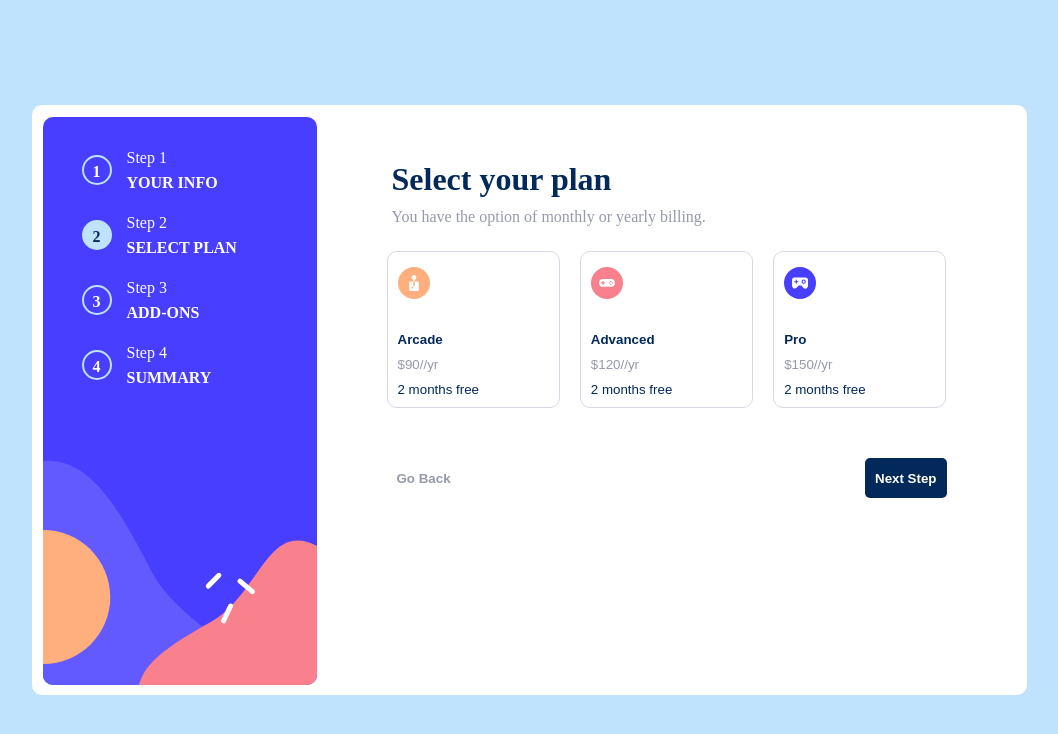
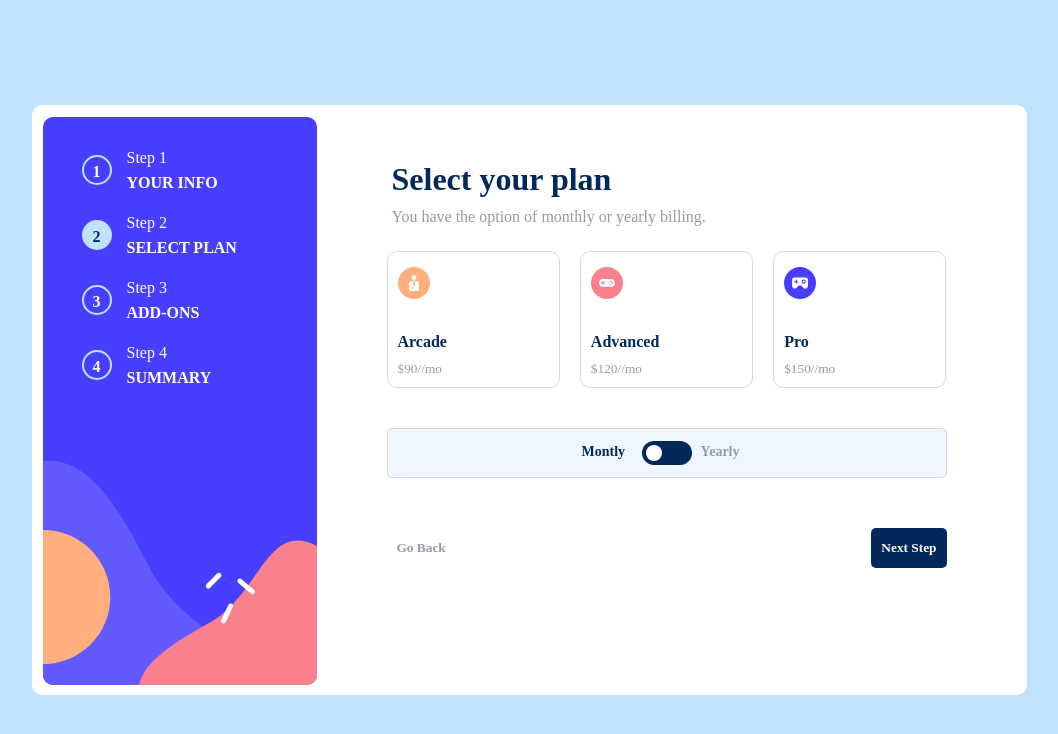
Before and after one commit to andreeaorian/multi-step-form, a React (Create React App) app: page / in a window 1280 px wide. Both pictures are taken after a click on the button "Next Step". Shown: the top 734 px of the page, without its empty margins (111-1169 px from the left). Built offline with nearby package versions, Linux system fonts and the light colour scheme; the HTML template or start-up script is replaced by a standard one.

Commit message:
Add billing type toogle

```diff
--- a/src/App.scss
+++ b/src/App.scss
@@ -125,7 +125,7 @@
 					}
 				}
 
-				.step2 {
+				.step2-plans {
 					display: flex;
 					flex-direction: row;
 					justify-content: space-between;
@@ -149,6 +149,8 @@
 							color: $marine_blue;
 							font-weight: bold;
 							padding-top: 10px;
+							font-size: 16px;
+							font-weight: bold;
 						}
 
 						.plan-price {
@@ -162,8 +164,87 @@
 						}
 					}
 				}
+
+				.step2-billing {
+					height: 50px;
+					margin: 20px 0;
+					border: 1px solid $light_gray;
+					border-radius: 5px;
+					background-color: $magnolia;
+					display: flex;
+					justify-content: center;
+					align-items: center;
+
+					.billing-toggle {
+						position: relative;
+						display: inline-block;
+						width: 50px;
+						height: 24px;
+
+						.billing-monthly {
+							font-weight: bold;
+							font-size: 14px;
+							position: absolute;
+							top: 3px;
+							left: -60px;
+						}
+
+						.billing-yearly {
+							position: absolute;
+							top: 3px;
+							right: -48px;
+							font-weight: bold;
+							font-size: 14px;
+						}
+
+						.blue {
+							color: $marine_blue;
+						}
+
+						.gray {
+							color: $cool_gray;
+						}
+
+						.billing-toggle-input {
+							display: none;
+
+							&:checked + .billing-toggle-handler {
+								&::before {
+									-webkit-transform: translateX(26px);
+									-ms-transform: translateX(26px);
+									transform: translateX(26px);
+								}
+							}
+						}
+
+						.billing-toggle-handler {
+							position: absolute;
+							cursor: pointer;
+							top: 0;
+							left: 0;
+							right: 0;
+							bottom: 0;
+							background-color: $marine_blue;
+							-webkit-transition: 0.4s;
+							transition: 0.4s;
+							border-radius: 34px;
+
+							&::before {
+								position: absolute;
+								content: "";
+								height: 16px;
+								width: 16px;
+								left: 4px;
+								bottom: 4px;
+								background-color: $white;
+								-webkit-transition: 0.4s;
+								transition: 0.4s;
+								border-radius: 50%;
+							}
+						}
+					}
+				}
 			}
-
 			.form-buttons {
 				display: flex;
 				flex-direction: row;
--- a/src/components/Form/step2Content.js
+++ b/src/components/Form/step2Content.js
@@ -1,20 +1,59 @@
-import React from "react";
+import React, { useState } from "react";
 import { PlanBox } from "./planBox";
 import { ReactComponent as ArcadeIcon } from "../../assets/img/icon-arcade.svg";
 import { ReactComponent as AdvancedIcon } from "../../assets/img/icon-advanced.svg";
 import { ReactComponent as ProIcon } from "../../assets/img/icon-pro.svg";
 
 export function Step2Content() {
+	const [isYearlyBilling, setIsYearlyBilling] = useState(false);
+	const changeBilling = () => {
+		setIsYearlyBilling((prevState) => {
+			return !prevState;
+		});
+	};
+
 	return (
-		<div className="step2">
-			<PlanBox icon={ArcadeIcon} title="Arcade" price={90} isYearly={true} />
-			<PlanBox
-				icon={AdvancedIcon}
-				title="Advanced"
-				price={120}
-				isYearly={true}
-			/>
-			<PlanBox icon={ProIcon} title="Pro" price={150} isYearly={true} />
+		<div>
+			<div className="step2-plans">
+				<PlanBox
+					icon={ArcadeIcon}
+					title="Arcade"
+					price={90}
+					isYearly={isYearlyBilling}
+				/>
+				<PlanBox
+					icon={AdvancedIcon}
+					title="Advanced"
+					price={120}
+					isYearly={isYearlyBilling}
+				/>
+				<PlanBox
+					icon={ProIcon}
+					title="Pro"
+					price={150}
+					isYearly={isYearlyBilling}
+				/>
+			</div>
+			<div className="step2-billing">
+				<label htmlFor="billingType" className="billing-toggle">
+					<span
+						className={`billing-monthly ${isYearlyBilling ? "gray" : "blue"}`}>
+						Montly
+					</span>
+					<input
+						className="billing-toggle-input"
+						type="checkbox"
+						id="billingType"
+						value={isYearlyBilling}
+						onChange={changeBilling}
+					/>
+					<span className="billing-toggle-handler" />
+					<span
+						className={`billing-yearly ${isYearlyBilling ? "blue" : "gray"}`}>
+						Yearly
+					</span>
+				</label>
+			</div>
 		</div>
 	);
 }
--- a/src/index.scss
+++ b/src/index.scss
@@ -26,14 +26,12 @@
 
 * {
 	box-sizing: border-box;
+	font-family: "Ubuntu";
 }
 
 body,
 html {
 	margin: 0;
 	padding: 0;
-	font-family: "Ubuntu";
-	font-weight: 400;
-	font-size: 16px;
 	background-color: $light_blue;
 }
```
